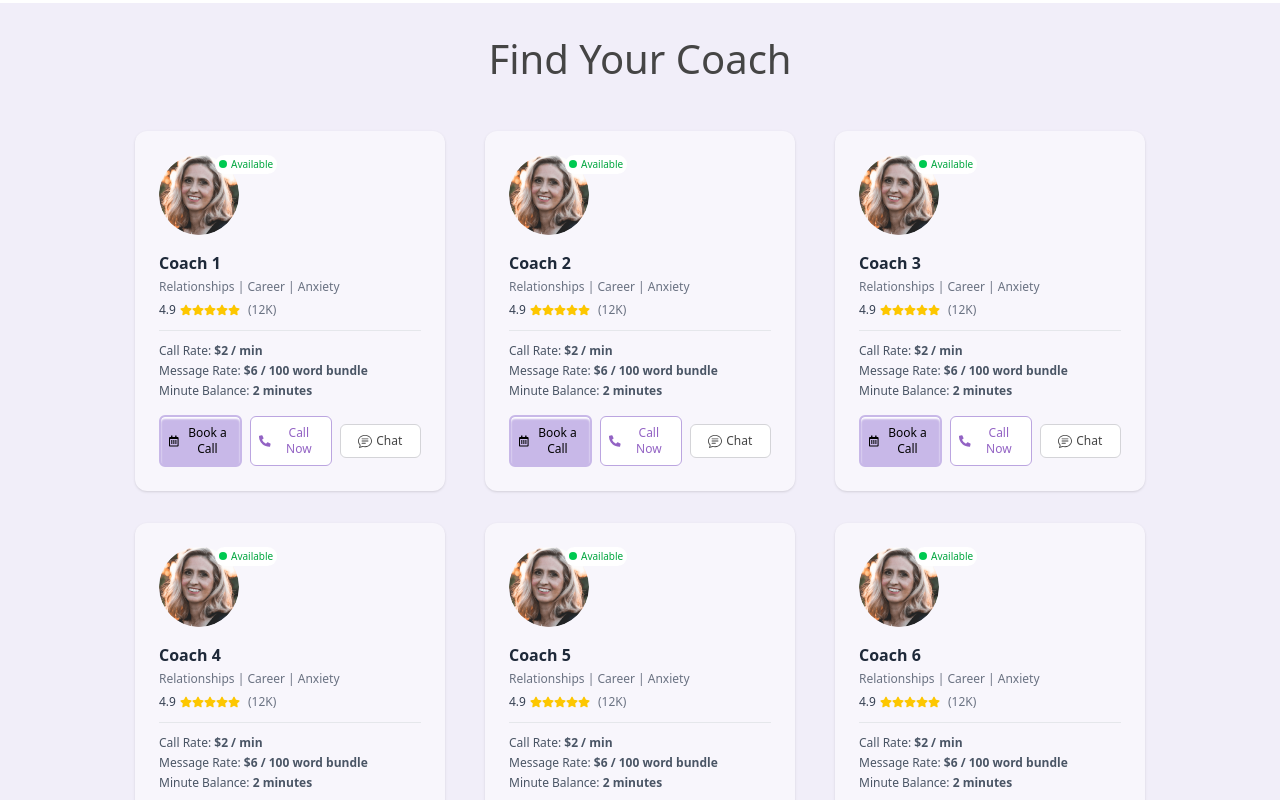
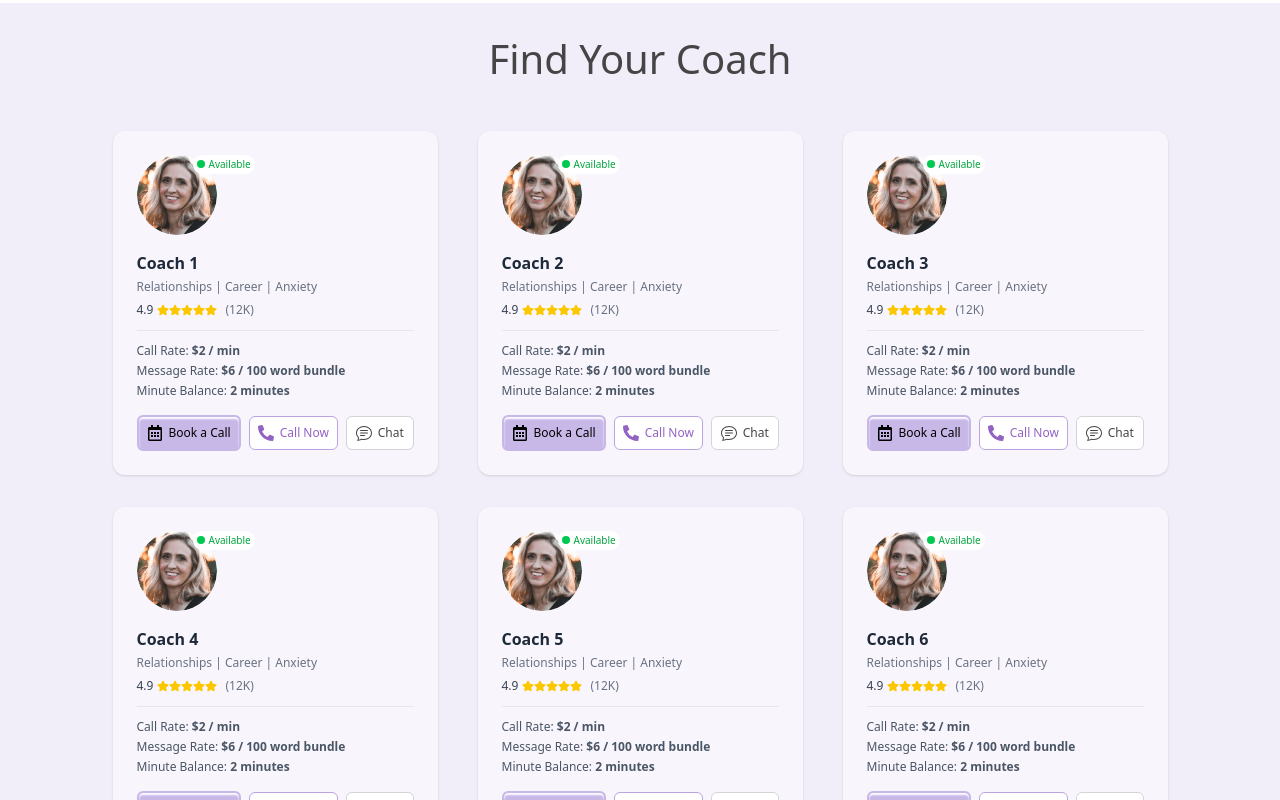
Before and after one commit to propakistanidev/BMLC, a React (Vite) app: page / in a window 1280 px wide. Shown: the part 1080-1880 px from the top of the page. Built offline with nearby package versions, Linux system fonts and the light colour scheme.

Commit message:
Fix: FindCoach.tsx Component Updated

```diff
--- a/src/components/FindCoach.tsx
+++ b/src/components/FindCoach.tsx
@@ -16,7 +16,7 @@ type Coach = {
 
 function Card({ coach }: { coach: Coach }) {
     return (
-        <div className="rounded-xl shadow p-4 sm:p-6 bg-[#F8F6FC] w-full max-w-[310px] flex flex-col">
+        <div className="rounded-xl  shadow p-4 sm:p-6 bg-[#F8F6FC] w-full max-w-[325px] flex flex-col">
             <div className="relative">
                 <img src={coach.image} alt={coach.name} className="w-16 sm:w-20 h-16 sm:h-20 rounded-full object-cover" />
                 <div className="absolute top-0 left-12 sm:left-14 bg-white px-1 py-0.5 flex items-center gap-1 rounded-full text-green-600 text-[10px] font-medium">
@@ -44,15 +44,18 @@ function Card({ coach }: { coach: Coach }) {
                 <p><span className="font-normal">Minute Balance:</span> <span className="font-semibold">{coach.minuteBalance}</span></p>
             </div>
 
-            <div className="mt-4 space-y-2 sm:space-y-0 sm:flex sm:justify-between sm:items-center w-full sm:gap-2">
-                <button className="w-full sm:flex-1 flex items-center justify-center gap-1 px-2 py-2 shadow-[inset_0_2px_2px_#ffffff] border-2 border-[#C8B8E8] bg-[#C8B8E8] text-black font-medium text-xs rounded-md hover:bg-purple-200 transition">
-                    <FaRegCalendarAlt /> Book a Call
+            <div className="mt-4 flex justify-between items-center w-full gap-2 ">
+                <button className="w-full flex-1 flex items-center justify-center gap-1.5 px-2 py-2 shadow-[inset_0_2px_2px_#ffffff] border-2 border-[#C8B8E8] bg-[#C8B8E8] text-black font-medium text-xs rounded-md hover:bg-purple-200 transition whitespace-nowrap">
+                    <FaRegCalendarAlt className="w-4 h-4 flex-shrink-0" />
+                    <span className="whitespace-nowrap">Book a Call</span>
                 </button>
-                <button className="w-full sm:flex-1 flex items-center justify-center gap-1 px-2 py-2 bg-white border border-[#BBA5E0] text-[#9363C4] text-xs font-medium rounded-md hover:bg-gray-200 transition">
-                    <FaPhoneAlt /> Call Now
+                <button className="w-full flex-1 flex items-center justify-center gap-1.5 px-2 py-2 bg-white border border-[#BBA5E0] text-[#9363C4] text-xs font-medium rounded-md hover:bg-gray-200 transition whitespace-nowrap">
+                    <FaPhoneAlt className="w-4 h-4 flex-shrink-0" />
+                    <span className="whitespace-nowrap">Call Now</span>
                 </button>
-                <button className="w-full sm:flex-1 flex items-center justify-center gap-1 px-2 py-2 bg-white border border-[#D4D4D8] text-[#454545] text-xs font-medium rounded-md hover:bg-gray-200 transition">
-                    <BsChatText className="text-[14px]" /> Chat
+                <button className="w-full flex-1 flex items-center justify-center gap-1.5 px-2 py-2 bg-white border border-[#D4D4D8] text-[#454545] text-xs font-medium rounded-md hover:bg-gray-200 transition whitespace-nowrap">
+                    <BsChatText className="w-4 h-4 flex-shrink-0" />
+                    <span className="whitespace-nowrap">Chat</span>
                 </button>
             </div>
         </div>
```
